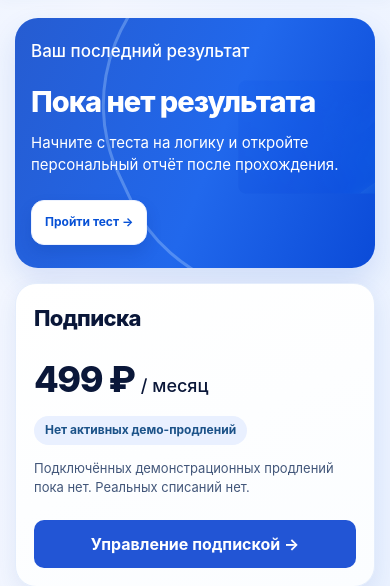
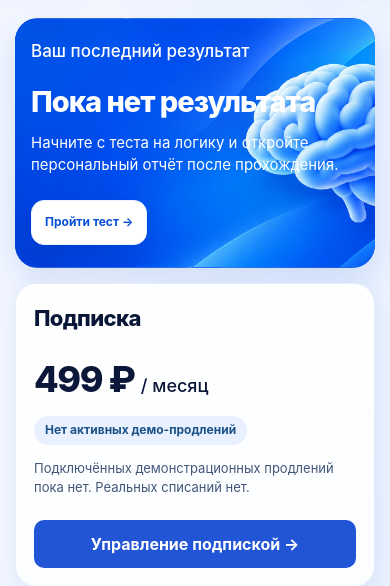
Before and after one commit to fedorovich-web/iq-profil, a Laravel app: page /account in a window 390 px wide. Shown: the part 70-656 px from the top of the page. Run offline with Laravel 12, Linux system fonts and the light colour scheme; the visitor is signed in with stand-in values (Sample User, id 1); data that the repository does not hold is empty; style sheets or scripts are compiled from the project's sources.

Commit message:
fix: make account brain illustration cover entire hero

```diff
--- a/resources/css/portal.css
+++ b/resources/css/portal.css
@@ -64,7 +64,7 @@
 .account-score-empty{font-size:31px;max-width:380px}
 .account-score-label{background:#e8ffeb;color:#087f36;border-radius:25px;padding:8px 13px;display:inline-flex;font-size:13px;font-weight:800;margin:2px 0}
 .account-hero-copy>p{font-size:15px;margin:14px 0 23px}
-.account-brain{position:absolute;right:-5%;top:0;width:55%;height:100%;object-fit:contain;z-index:0;pointer-events:none}
+.account-brain{position:absolute;top:0;right:0;width:100%;height:100%;object-fit:cover;z-index:0;pointer-events:none}
 .account-brain-placeholder{position:absolute;right:9%;top:58px;font-size:160px;color:#dceaff45;pointer-events:none}
 .hero-account-actions{display:flex;gap:12px;margin-top:22px;align-items:center}
 .account-white-button,.account-ghost-button{display:inline-flex;align-items:center;justify-content:center;min-height:45px;padding:10px 23px;border:1px solid #ecf2ff;border-radius:13px;font-weight:750;font-size:15px;text-decoration:none}
@@ -148,7 +148,7 @@
 .account-overview{gap:13px}
 .account-hero{padding:23px}
 .account-score{font-size:49px}
-.account-brain{width:49%}
+
 .subscription-panel>p:not(.sub-price){font-size:13px}
 .admin-stats{grid-template-columns:repeat(2,minmax(0,1fr))}
 }
@@ -169,7 +169,7 @@
 .account-hero{min-height:255px;border-radius:23px}
 .account-hero-copy>span:first-child{font-size:20px}
 .account-score{font-size:54px}
-.account-brain{right:-6%;width:52%;height:95%}
+
 .account-brain-placeholder{font-size:110px;top:66px}
 .mobile-shortcuts{display:grid;grid-template-columns:repeat(2,minmax(0,1fr));gap:12px}
 .mobile-shortcuts a{display:flex;align-items:center;gap:9px;padding:16px 12px;background:#fff;border:1px solid #dfebff;box-shadow:0 8px 18px #164ca111;border-radius:17px;min-height:83px}
@@ -195,7 +195,7 @@
 .account-hero{padding:21px 16px;min-height:250px}
 .account-score{font-size:45px}
 .account-score small{font-size:15px}
-.account-brain{width:53%;right:-8%}
+
 .account-hero-copy>span:first-child{font-size:17px}
 .account-white-button,.account-ghost-button{font-size:12px;padding:10px 13px}
 .portal-panel{padding:18px}
@@ -243,10 +243,9 @@
 .subscription-panel>.portal-tag{position:static;max-width:100%;white-space:normal;line-height:1.4;margin:0 0 2px}
 .subscription-panel>.sub-price{margin-bottom:10px}
 .subscription-panel>p:not(.sub-price){margin:12px 0;color:#43577a}
-.account-hero-no-result .account-brain{opacity:.19}
+
 @media(max-width:420px){
   .account-score-empty{font-size:clamp(23px,7.5vw,29px);line-height:1.14;letter-spacing:-.035em;max-width:100%}
-  .account-hero-no-result .account-brain{opacity:.12;right:-30%;width:68%}
   .portal-recommendation{display:grid;grid-template-columns:42px minmax(0,1fr);gap:10px}
   .portal-recommendation>.portal-rec-icon{grid-column:1;grid-row:1}
   .portal-recommendation>div{grid-column:2;grid-row:1;min-width:0}
```
